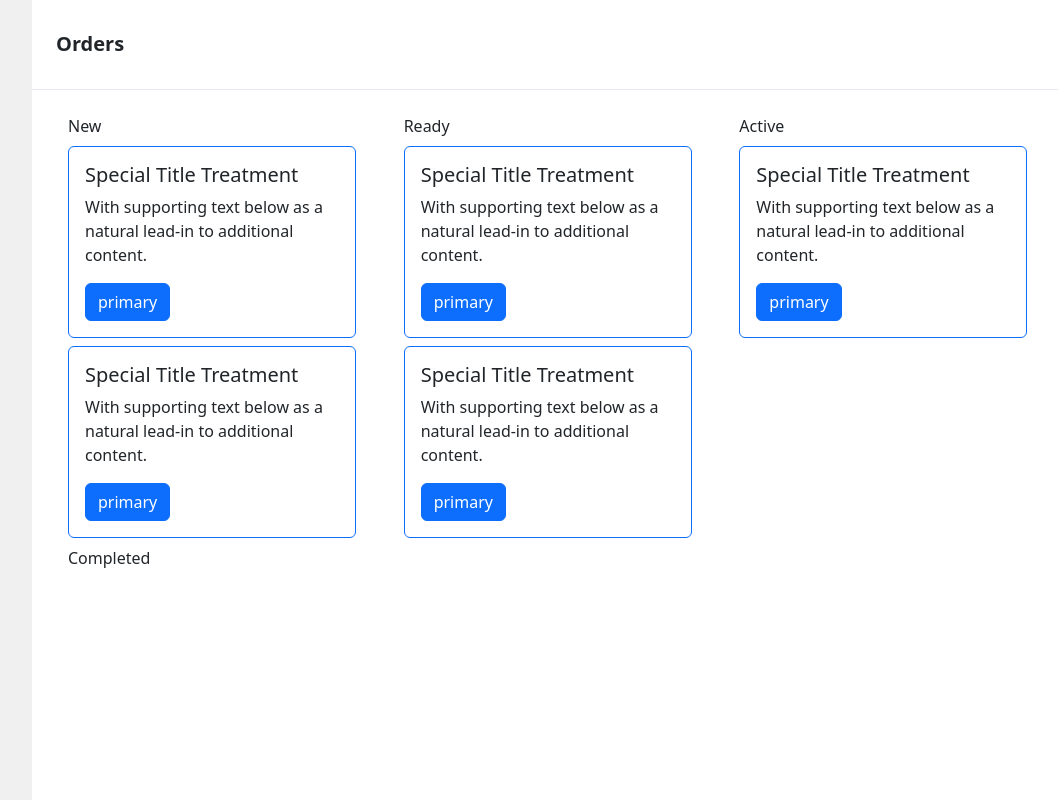
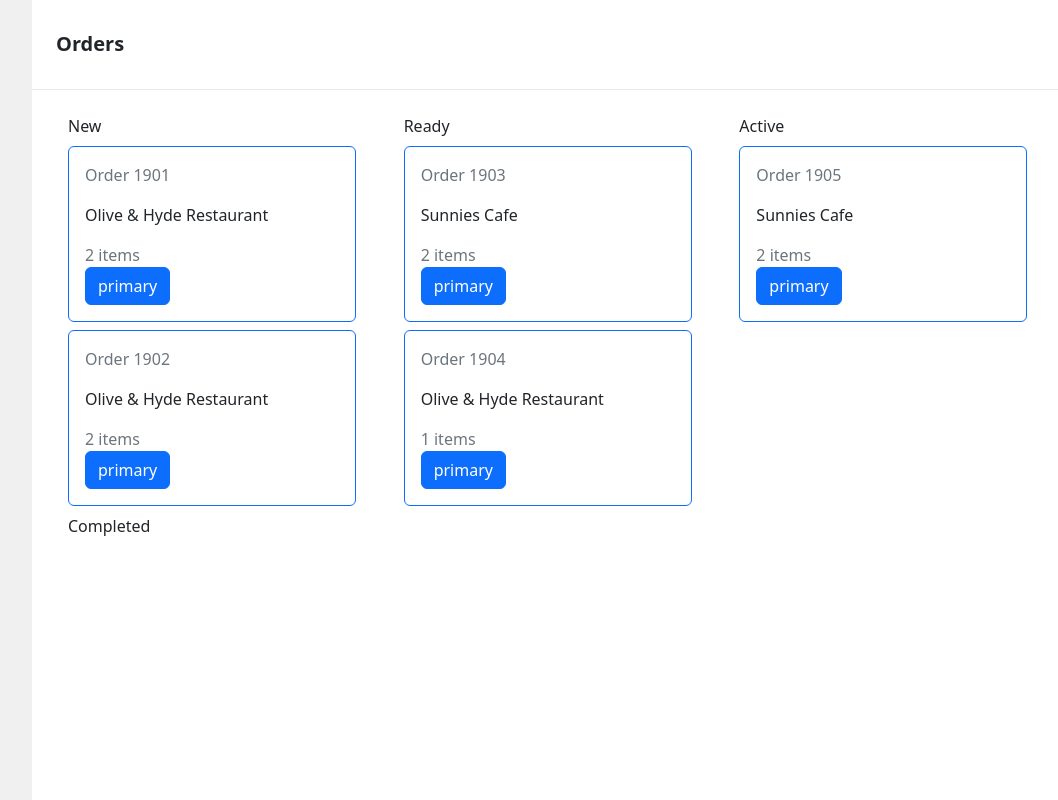
Before and after one commit to sanjula97/test-hotelManager, a React (Create React App) app: page / in a window 1280 px wide. Shown: the whole page, without its empty margins (193-1251 px from the left). Built offline with nearby package versions, Linux system fonts and the light colour scheme; a web font is replaced by a local one.

Commit message:
iplement order card

```diff
--- a/src/components/order-card.component.jsx
+++ b/src/components/order-card.component.jsx
@@ -1,7 +1,7 @@
 import React from 'react'
 import { Card, Button, CardBody, CardTitle, CardText } from 'reactstrap';
 
-function OrderCard() {
+function OrderCard({order}) {
   return (
     <div className=''>
       <Card
@@ -13,12 +13,17 @@ function OrderCard() {
         }}
       >
         <CardBody>
-          <CardTitle tag="h5">
-            Special Title Treatment
-          </CardTitle>
-          <CardText>
-            With supporting text below as a natural lead-in to additional content.
+          <CardText  className="text-muted">
+            Order {order.id}
           </CardText>
+          <CardText  className="">
+            {order.pricelist.name}
+          </CardText>
+          <div>
+            <CardText  className=" mb-0 text-muted">
+              {order.items.length} items
+            </CardText>
+          </div>
           <Button color="primary">primary</Button>
         </CardBody>
       </Card>
```
Also changed, not shown: src/components/orcers-column.component.jsx (deleted, +0 -9 lines).
